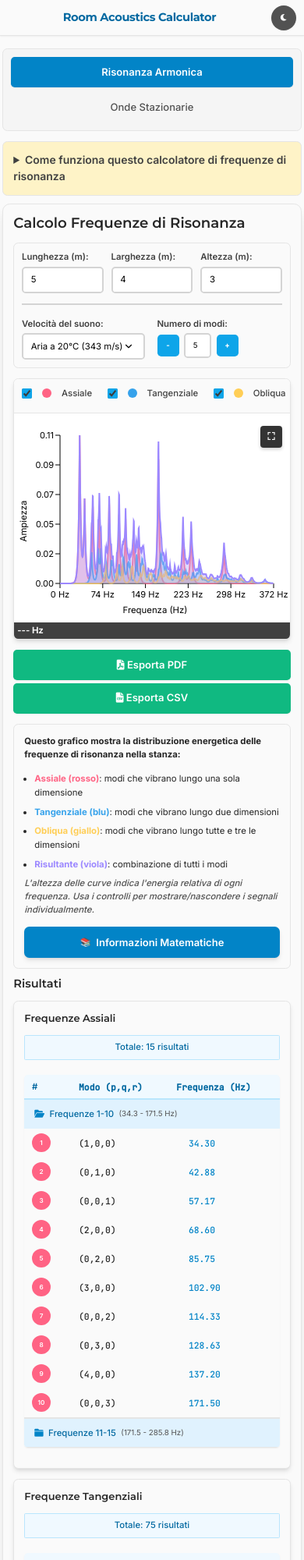
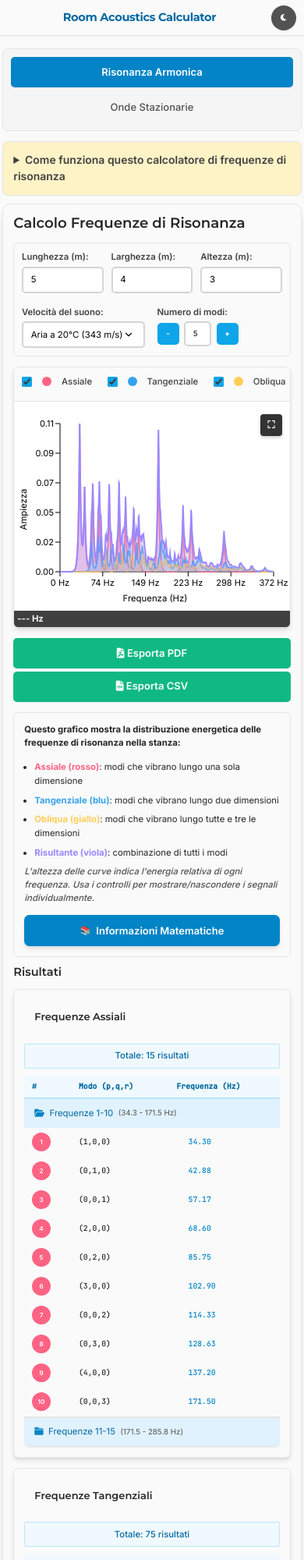
Before and after one commit to toboko/resonance, a website: page index.html in a window 390 px wide. Shown: the top 2000 px of the page at 78% size. Drawn offline with nearby package versions, Linux system fonts and the light colour scheme.

Commit message:
refactor: adjust CSS layouts and add header styling for improved responsiveness
- Removed unnecessary padding, gaps, and margins from result sections and tables
- Changed flex directions in form groups from column to row for better alignment
- Updated media queries to refine grid layouts and container padding
- Added .header-results class to HTML headers for consistent styling
- Enhanced font sizes and removed redundant styles in table elements

```diff
--- a/css/components.css
+++ b/css/components.css
@@ -326,7 +326,6 @@ input[type="number"]::-webkit-inner-spin-button {
 .result-section {
     background: var(--neutral-50);
     border-radius: var(--radius-lg);
-    padding: var(--space-8);
     box-shadow: var(--shadow-md);
     border: 1px solid var(--neutral-200);
     transition: all var(--transition-normal);
@@ -343,7 +342,6 @@ input[type="number"]::-webkit-inner-spin-button {
 .result-data {
     display: flex;
     flex-direction: column;
-    gap: var(--space-3);
 }
 
 .result-item {
@@ -1063,17 +1061,14 @@ mjx-chtml {
     }
 
     .input-form .dimensions-group {
-        flex-direction: column;
+        flex-direction: row;
         border-right: none;
-        border-bottom: 2px solid var(--neutral-300);
         padding-right: 0;
-        padding-bottom: var(--space-4);
         margin-right: 0;
-        margin-bottom: var(--space-2);
     }
 
     .input-form .parameters-group {
-        flex-direction: column;
+        flex-direction: row;
         gap: var(--space-4);
     }
 
--- a/css/table-styles.css
+++ b/css/table-styles.css
@@ -4,7 +4,6 @@
 .frequency-table {
     width: 100%;
     border-collapse: collapse;
-    margin-bottom: var(--space-4);
     background: var(--neutral-50);
     border-radius: var(--radius-md);
     overflow: hidden;
@@ -20,6 +19,7 @@
 
 .frequency-table th {
     background: var(--primary-50);
+    font-size: var(--font-size-sm);
     font-weight: var(--font-weight-semibold);
     color: var(--primary-700);
     border-bottom: 2px solid var(--primary-200);
@@ -49,7 +49,6 @@
     display: flex;
     align-items: center;
     padding: var(--space-3) var(--space-4);
-    font-weight: var(--font-weight-medium);
     color: var(--primary-700);
 }
 
@@ -80,6 +79,7 @@
 
 .group-content table th,
 .group-content table td {
+    font-size: var(--font-size-sm);
     border-bottom: 1px solid var(--neutral-150);
 }
 
@@ -128,6 +128,10 @@
     color: var(--primary-700);
     font-weight: var(--font-weight-medium);
     text-align: center;
+}
+
+.header-results {
+    padding: var(--space-4);
 }
 
 /* Table note */
--- a/css/themes.css
+++ b/css/themes.css
@@ -264,9 +264,7 @@ body.dark-mode .dark-mode-btn:hover {
     .input-form .dimensions-group {
         flex-direction: column;
         border-right: none;
-        border-bottom: 2px solid var(--neutral-300);
         padding-bottom: var(--space-4);
-        margin-bottom: var(--space-4);
         margin-right: 0;
     }
 }
@@ -283,6 +281,11 @@ body.dark-mode .dark-mode-btn:hover {
     .result-container {
         grid-template-columns: repeat(auto-fit, minmax(280px, 1fr));
         gap: var(--space-5);
+    }
+
+    .input-form {
+        flex-direction: row;
+
     }
 }
 
@@ -312,13 +315,6 @@ body.dark-mode .dark-mode-btn:hover {
         padding: var(--space-6);
     }
 
-    .input-form {
-        flex-direction: column;
-        gap: var(--space-1);
-        padding: var(--space-5);
-        align-items: center;
-    }
-
     .input-form .dimensions-group {
         flex-direction: row;
         justify-content: center;
@@ -326,7 +322,6 @@ body.dark-mode .dark-mode-btn:hover {
         padding-right: 0;
         border-right: none;
         margin-right: 0;
-        margin-bottom: var(--space-4);
     }
 
     .input-form .parameters-group {
@@ -371,6 +366,13 @@ body.dark-mode .dark-mode-btn:hover {
 
     .math-modal-body {
         padding: var(--space-6);
+    }
+
+    .input-form {
+        flex-direction: column;
+        gap: var(--space-1);
+        padding: var(--space-5);
+        align-items: center;
     }
 }
 
@@ -431,11 +433,12 @@ body.dark-mode .dark-mode-btn:hover {
 @media (min-width: 1200px) {
     .container {
         padding: var(--space-12) var(--space-16);
+        padding-top: var(--space-4);
     }
 
     .result-container {
-        grid-template-columns: repeat(auto-fit, minmax(400px, 1fr));
-        gap: var(--space-8);
+        grid-template-columns: repeat(auto-fit, minmax(200px, 1fr));
+        gap: var(--space-4);
     }
 }
 
--- a/index.html
+++ b/index.html
@@ -116,15 +116,15 @@
             <h3>Risultati</h3>
             <div class="result-container">
                 <div class="result-section">
-                    <h4>Frequenze Assiali</h4>
+                    <h4 class="header-results">Frequenze Assiali</h4>
                     <div id="axial-results" class="result-data"></div>
                 </div>
                 <div class="result-section">
-                    <h4>Frequenze Tangenziali</h4>
+                    <h4 class="header-results">Frequenze Tangenziali</h4>
                     <div id="tangential-results" class="result-data"></div>
                 </div>
                 <div class="result-section">
-                    <h4>Frequenze Oblique</h4>
+                    <h4 class="header-results">Frequenze Oblique</h4>
                     <div id="oblique-results" class="result-data"></div>
                 </div>
             </div>
```
